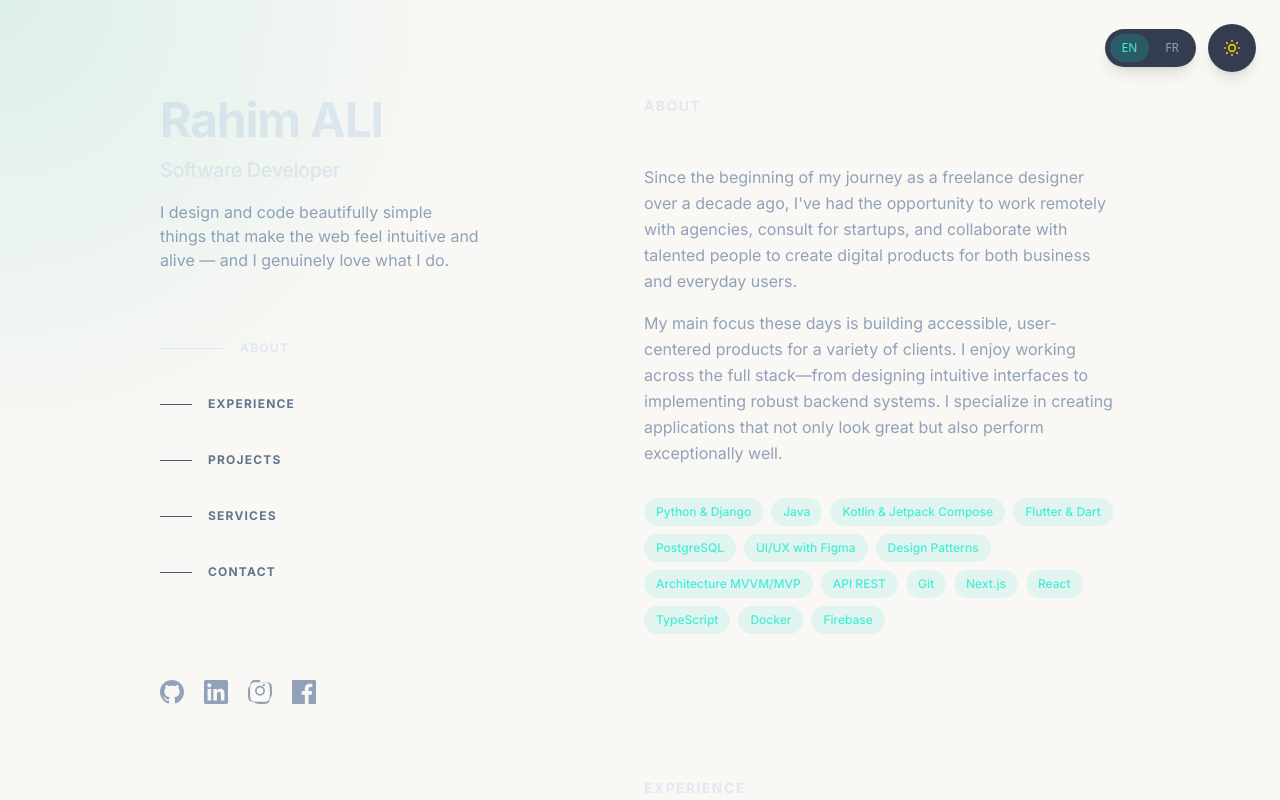
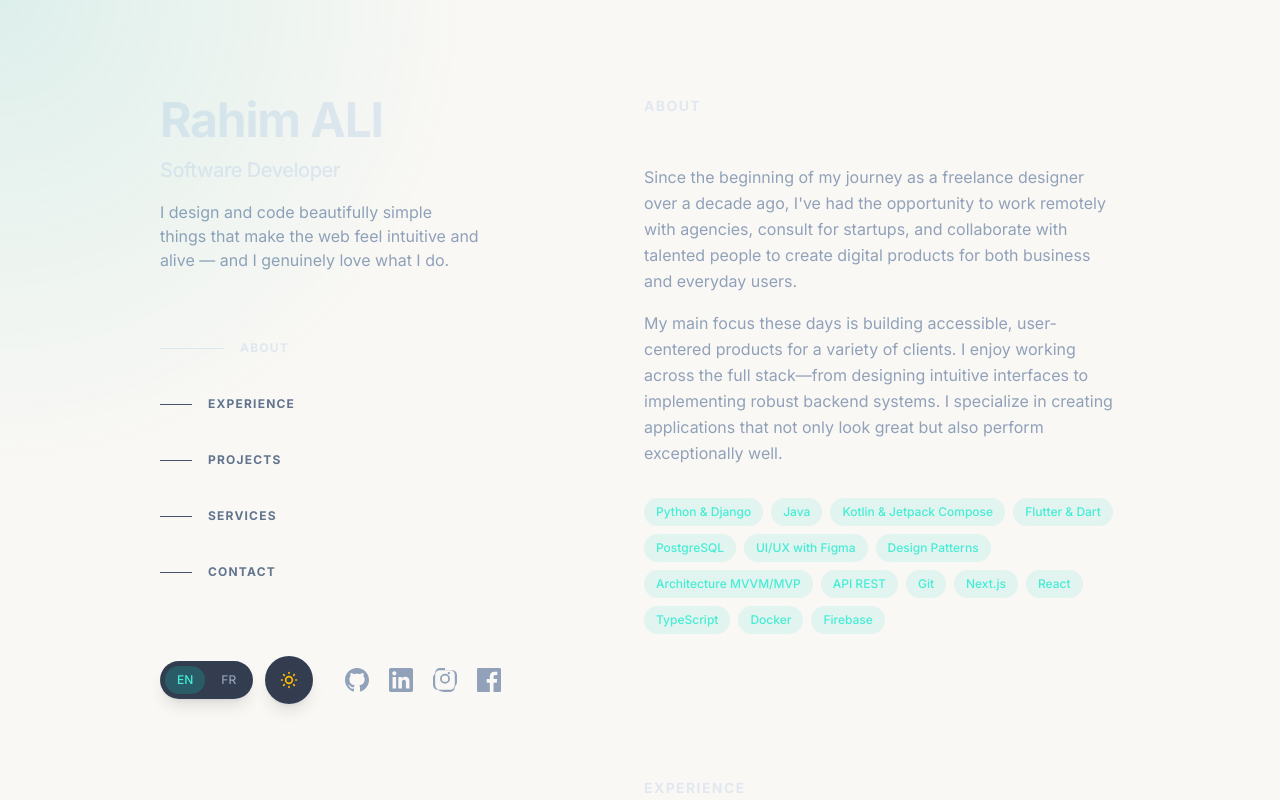
Before and after one commit to Rahim10020/freelance_portfolio, a Next.js app: page / in a window 1280 px wide. Shown: the top 800 px of the page. Built offline with nearby package versions, Linux system fonts and the light colour scheme.

Commit message:
modification du hero: ajout du control panels

```diff
--- a/src/app/layout.tsx
+++ b/src/app/layout.tsx
@@ -3,7 +3,6 @@ import { Inter } from "next/font/google";
 import "./globals.css";
 import { ThemeProvider } from "@/contexts/ThemeContext";
 import { LanguageProvider } from "@/contexts/LanguageContext";
-import ControlsPanel from "@/components/ui/ControlsPanel";
 
 const inter = Inter({
   variable: "--font-inter",
@@ -28,7 +27,6 @@ export default function RootLayout({
       >
         <ThemeProvider>
           <LanguageProvider>
-            <ControlsPanel />
             <div className="gradient-effect" />
             {children}
           </LanguageProvider>
--- a/src/components/sections/Hero.tsx
+++ b/src/components/sections/Hero.tsx
@@ -4,6 +4,7 @@ import { personalInfo } from '@/lib/data';
 import Navigation from '../ui/Navigation';
 import SocialLinks from '../ui/SocialLinks';
 import { useLanguage } from '@/contexts/LanguageContext';
+import ControlsPanel from '../ui/ControlsPanel';
 
 export default function Hero() {
     const { t } = useLanguage();
@@ -22,7 +23,10 @@ export default function Hero() {
                 </p>
                 <Navigation />
             </div>
-            <SocialLinks />
+            <div className="flex gap-8 mt-8 lg:mt-16">
+                <ControlsPanel />
+                <SocialLinks />
+            </div>
         </header>
     );
 }
--- a/src/components/ui/ControlsPanel.tsx
+++ b/src/components/ui/ControlsPanel.tsx
@@ -8,7 +8,7 @@ export default function ControlsPanel() {
     const { language, setLanguage } = useLanguage();
 
     return (
-        <div className="fixed top-6 right-6 z-50 flex items-center gap-3">
+        <div className="flex items-center gap-3">
             {/* Language Switcher */}
             <div className="flex items-center gap-1 rounded-full bg-slate-800/90 dark:bg-slate-800/90 light:bg-white/90 backdrop-blur-sm border border-slate-700/50 dark:border-slate-700/50 light:border-slate-200/50 p-1 shadow-lg">
                 <button
--- a/src/components/ui/SocialLinks.tsx
+++ b/src/components/ui/SocialLinks.tsx
@@ -16,7 +16,7 @@ const iconPaths = {
 
 export default function SocialLinks() {
     return (
-        <ul className="flex items-center gap-5 mt-8 lg:mt-16">
+        <ul className="flex items-center gap-5">
             {socialLinks.map((link) => (
                 <li key={link.name}>
                     <a
```
